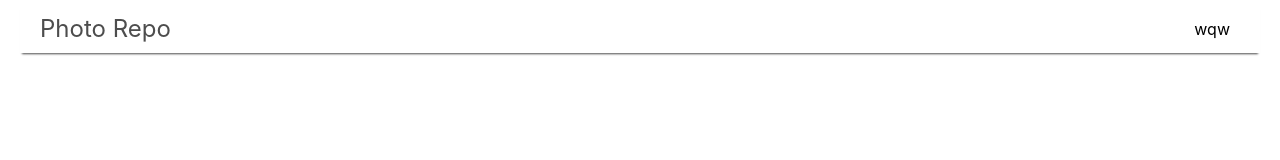
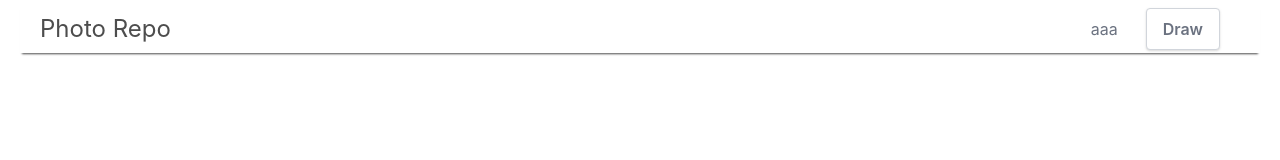
Before and after one commit to nabechin/photo-repo, a React (Create React App) app in the folder client/: page / in a window 1280 px wide. Shown: the top 160 px of the page. Built offline with nearby package versions, Linux system fonts and the light colour scheme.

Commit message:
feat: header button

```diff
--- a/client/src/components/Header/index.tsx
+++ b/client/src/components/Header/index.tsx
@@ -38,5 +38,11 @@ const Logo = styled.div`
 `;
 
 const Contents = styled.div`
-  margin: 10px;
+  display: flex;
+  flex-flow: row nowrap;
+  justify-content: space-around;
+  padding: 10px;
+  > * {
+    margin: 10px;
+  }
 `;
--- a/client/src/containers/TopPage/index.tsx
+++ b/client/src/containers/TopPage/index.tsx
@@ -1,8 +1,30 @@
 import React, { FC } from "react";
 import { Header } from "../../components/Header";
+import styled from "styled-components";
 
-export const TopPage: FC = () => (
-  <>
-    <Header>wqw</Header>
-  </>
-);
+export const TopPage = (): JSX.Element => {
+  return (
+    <>
+      <Header>
+        <Button>aaa</Button>
+        <button className="bg-white hover:bg-gray-100 text-gray-500 font-semibold py-2 px-4 border border-gray-300 rounded shadow">
+          Draw
+        </button>
+      </Header>
+    </>
+  );
+};
+
+const Button = styled.button`
+  background: white;
+  --tw-text-opacity: 1;
+  color: rgba(107, 114, 128, var(--tw-text-opacity));
+  font: semibold;
+  padding-top: 0.5rem;
+  padding-bottom: 0.5rem;
+  padding-left: 0.5rem;
+  padding-right: 0.5rem;
+  &:hover{
+    background: #F3F4F6
+  }
+/`;
--- a/client/src/custom.d.ts
+++ b/client/src/custom.d.ts
@@ -1 +1,2 @@
 declare module "*.JPG";
+declare module "tailwind.macro";
```
Also changed, not shown: 1 other file (tests, documents, lock files or other folders).
